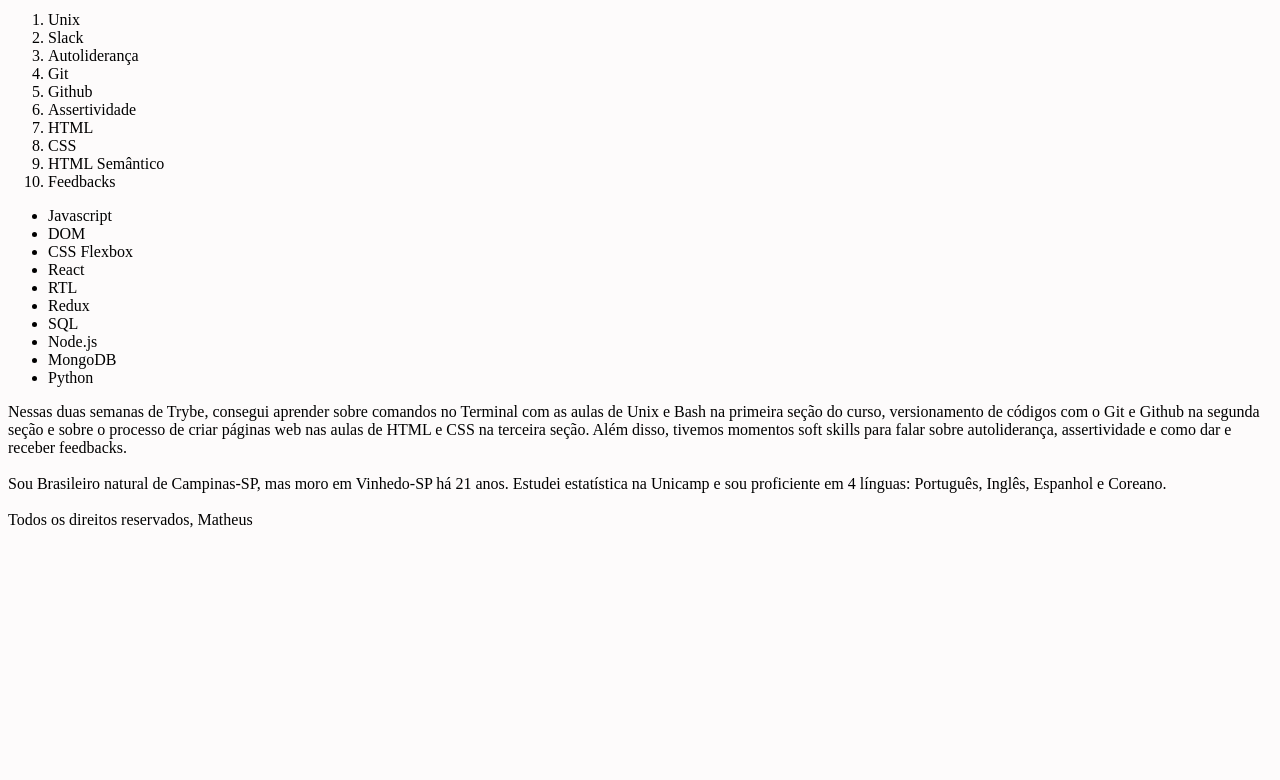
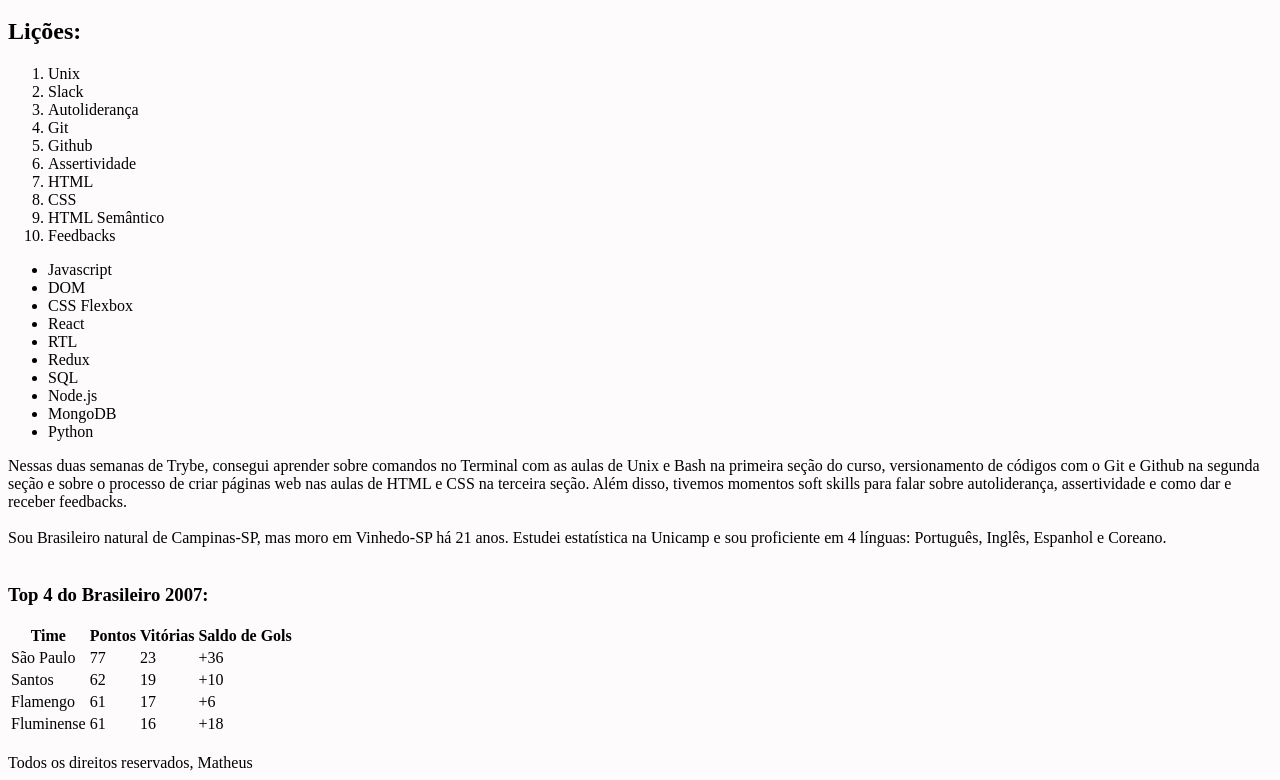
Before and after one commit to matheusmilanez96/project-lessons-learned, a website: page index.html in a window 1280 px wide. Shown: the part 486-1266 px from the top of the page. Before the commit the page ends 1023 px from the top, so only its background shows below. Drawn offline with Linux system fonts and the light colour scheme.

Commit message:
adicionei tabela

```diff
--- a/index.html
+++ b/index.html
@@ -9,6 +9,7 @@
     <header id="cabecalho">
         <h1 id="titulo">Trybe - Lessons Learned</h1>
     </header>
+    <br><br><br>
     <img src="minhafoto.jpeg" id="minha_foto" width="300px" alt="Matheus Milanez"><br>
     <a href="https://github.com/matheusmilanez96" target="_blank">Meu Github<span class="visuallyhidden">, abre em nova janela</span></a>
     <h2>Lições:</h2>
@@ -42,6 +43,40 @@
     <aside>
         Sou Brasileiro natural de Campinas-SP, mas moro em Vinhedo-SP há 21 anos. Estudei estatística na Unicamp e sou proficiente em 4 línguas: Português, Inglês, Espanhol e Coreano.
     </aside><br>
+    <h3>Top 4 do Brasileiro 2007:</h3>
+    <table>
+        <tr>
+            <th>Time</th>
+            <th>Pontos</th>
+            <th>Vitórias</th>
+            <th>Saldo de Gols</th>
+        </tr>
+        <tr>
+            <td>São Paulo</td>
+            <td>77</td>
+            <td>23</td>
+            <td>+36</td>
+        </tr>
+        <tr>
+            <td>Santos</td>
+            <td>62</td>
+            <td>19</td>
+            <td>+10</td>
+        </tr>
+        <tr>
+            <td>Flamengo</td>
+            <td>61</td>
+            <td>17</td>
+            <td>+6</td>
+        </tr>
+        <tr>
+            <td>Fluminense</td>
+            <td>61</td>
+            <td>16</td>
+            <td>+18</td>
+        </tr>
+    </table>
+    <br>
     <footer id="rodape">
         Todos os direitos reservados, Matheus
     </footer>
```
